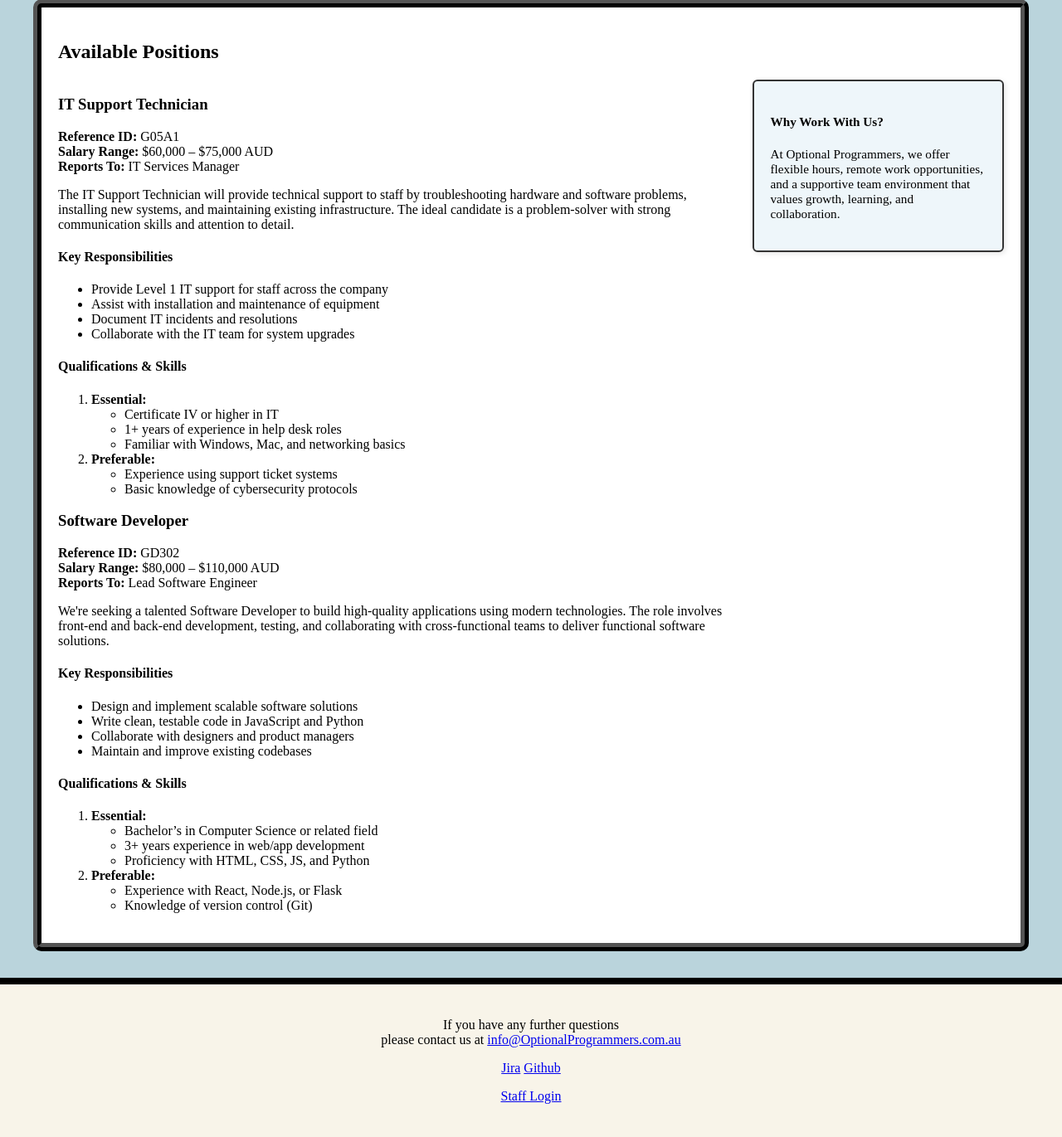
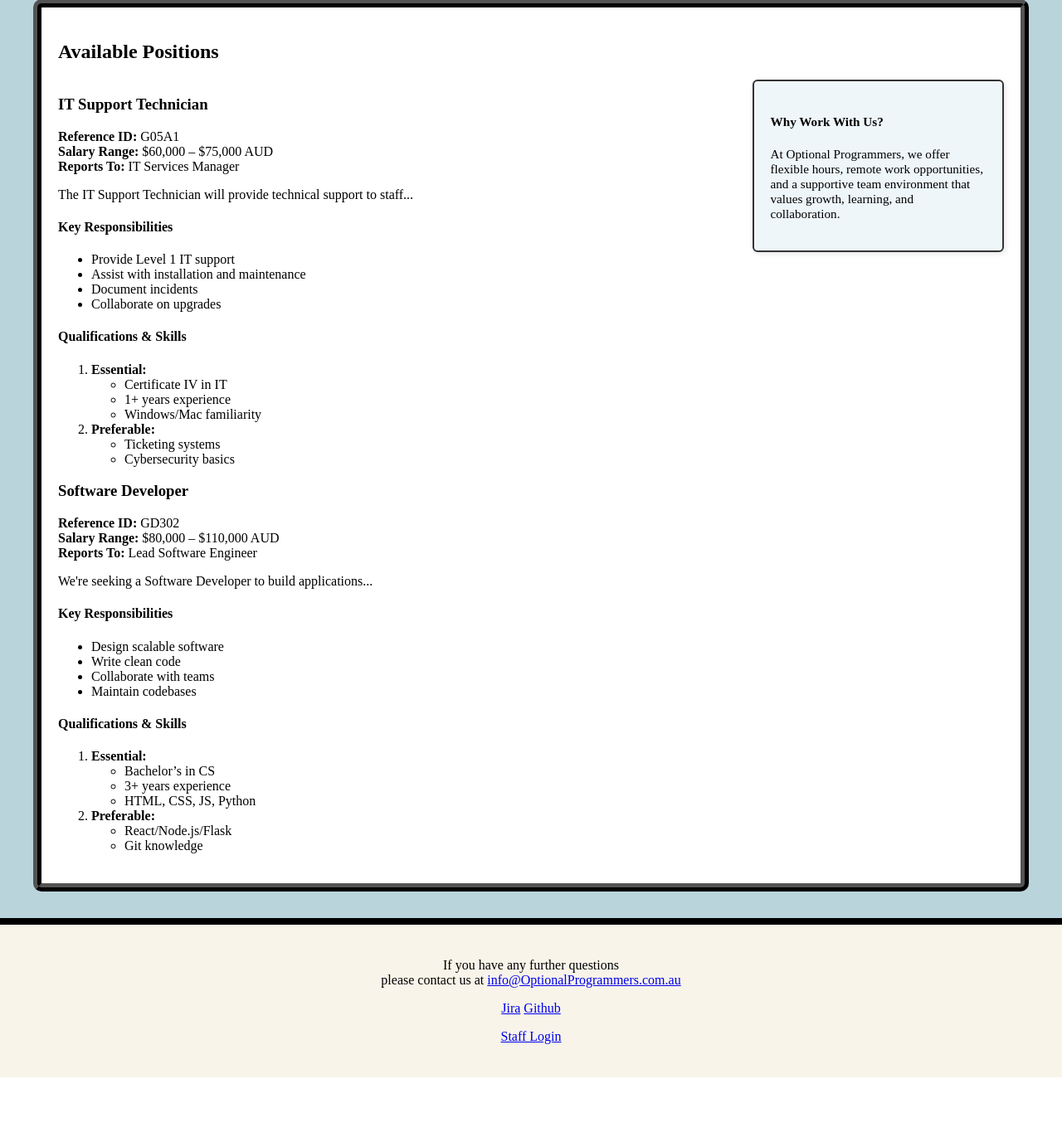
Before and after one commit to TwentyTwoCharacters/Web-Tech-Project-2, a PHP site: page /jobs.php in a window 1280 px wide. Shown: the part 233-1604 px from the top of the page at 83% size. After the commit the page ends 1532 px from the top, so only its background shows below. Run offline with PHP 8.4, Linux system fonts and the light colour scheme; data comes from the database, SQL or seed files in the repository.

Commit message:
html to php for jobs description

```diff
--- a/project2/jobs.php
+++ b/project2/jobs.php
@@ -28,97 +28,72 @@ subsections, lists etc. using the appropriate HTML elements-->
   <meta name="keywords" content="jobs, IT careers, web development, games development, positions">
   <meta name="author" content="Ali Afzali">
   <meta name="viewport" content="width=device-width, initial-scale=1.0">
-
   <title>Job Descriptions - Optional Programmers</title>
   <link rel="stylesheet" href="styles/styles.css">
 </head>
 
-<?php   include './include_files/header.inc';
-        require_once("settings.php");?>
+<body class="cssbody">
+
+<?php
+  include './include_files/header.inc';
+  require_once("settings.php");
+?>
 
 <main class="entirepage">
   <h2>Available Positions</h2>
-
   <div class="job-layout">
 
-      <!-- Job Descriptions -->
     <div class="job-content">
+      <?php
+      $conn = @mysqli_connect($host, $user, $pwd, $sql_db);
 
-        <section>
-          <h3>IT Support Technician</h3>
-          <article>
-            <p><strong>Reference ID:</strong> G05A1<br>
-            <strong>Salary Range:</strong> $60,000 – $75,000 AUD<br>
-            <strong>Reports To:</strong> IT Services Manager</p>
+      if (!$conn) {
+        echo "<p>Database connection failed.</p>";
+      } else {
+        $query = "SELECT * FROM jobs";
+        $result = mysqli_query($conn, $query);
 
-            <p>The IT Support Technician will provide technical support to staff by troubleshooting hardware and software problems, installing new systems, and maintaining existing infrastructure. The ideal candidate is a problem-solver with strong communication skills and attention to detail.</p>
+        if ($result && mysqli_num_rows($result) > 0) {
+          while ($row = mysqli_fetch_assoc($result)) {
+            echo "<section>";
+            echo "<h3>" . htmlspecialchars($row['title']) . "</h3>";
+            echo "<article>";
+            echo "<p><strong>Reference ID:</strong> " . htmlspecialchars($row['job_ref']) . "<br>";
+            echo "<strong>Salary Range:</strong> " . htmlspecialchars($row['salary_range']) . "<br>";
+            echo "<strong>Reports To:</strong> " . htmlspecialchars($row['reports_to']) . "</p>";
 
-            <h4>Key Responsibilities</h4>
-            <ul>
-              <li>Provide Level 1 IT support for staff across the company</li>
-              <li>Assist with installation and maintenance of equipment</li>
-              <li>Document IT incidents and resolutions</li>
-              <li>Collaborate with the IT team for system upgrades</li>
-            </ul>
+            echo "<p>" . htmlspecialchars($row['description']) . "</p>";
 
-            <h4>Qualifications & Skills</h4>
-            <ol>
-              <li><strong>Essential:</strong>
-                <ul>
-                  <li>Certificate IV or higher in IT</li>
-                  <li>1+ years of experience in help desk roles</li>
-                  <li>Familiar with Windows, Mac, and networking basics</li>
-                </ul>
-              </li>
-              <li><strong>Preferable:</strong>
-                <ul>
-                  <li>Experience using support ticket systems</li>
-                  <li>Basic knowledge of cybersecurity protocols</li>
-                </ul>
-              </li>
-            </ol>
-          </article>
-        </section>
+            echo "<h4>Key Responsibilities</h4><ul>";
+            foreach (explode("\n", $row['responsibilities']) as $resp) {
+              echo "<li>" . htmlspecialchars($resp) . "</li>";
+            }
+            echo "</ul>";
 
-        <section>
-          <h3>Software Developer</h3>
-          <article>
-            <p><strong>Reference ID:</strong> GD302<br>
-            <strong>Salary Range:</strong> $80,000 – $110,000 AUD<br>
-            <strong>Reports To:</strong> Lead Software Engineer</p>
+            echo "<h4>Qualifications & Skills</h4><ol>";
+            echo "<li><strong>Essential:</strong><ul>";
+            foreach (explode("\n", $row['essential_skills']) as $skill) {
+              echo "<li>" . htmlspecialchars($skill) . "</li>";
+            }
+            echo "</ul></li>";
 
-            <p>We're seeking a talented Software Developer to build high-quality applications using modern technologies. The role involves front-end and back-end development, testing, and collaborating with cross-functional teams to deliver functional software solutions.</p>
+            echo "<li><strong>Preferable:</strong><ul>";
+            foreach (explode("\n", $row['preferable_skills']) as $skill) {
+              echo "<li>" . htmlspecialchars($skill) . "</li>";
+            }
+            echo "</ul></li></ol>";
 
-            <h4>Key Responsibilities</h4>
-            <ul>
-              <li>Design and implement scalable software solutions</li>
-              <li>Write clean, testable code in JavaScript and Python</li>
-              <li>Collaborate with designers and product managers</li>
-              <li>Maintain and improve existing codebases</li>
-            </ul>
+            echo "</article></section>";
+          }
+        } else {
+          echo "<p>No jobs found in the database.</p>";
+        }
 
-            <h4>Qualifications & Skills</h4>
-            <ol>
-              <li><strong>Essential:</strong>
-                <ul>
-                  <li>Bachelor’s in Computer Science or related field</li>
-                  <li>3+ years experience in web/app development</li>
-                  <li>Proficiency with HTML, CSS, JS, and Python</li>
-                </ul>
-              </li>
-              <li><strong>Preferable:</strong>
-                <ul>
-                  <li>Experience with React, Node.js, or Flask</li>
-                  <li>Knowledge of version control (Git)</li>
-                </ul>
-              </li>
-            </ol>
-          </article>
-        </section>
-
+        mysqli_close($conn);
+      }
+      ?>
     </div>
 
-      <!-- Aside box -->
     <aside>
       <h4>Why Work With Us?</h4>
       <p>At Optional Programmers, we offer flexible hours, remote work opportunities, and a supportive team environment that values growth, learning, and collaboration.</p>
@@ -127,7 +102,7 @@ subsections, lists etc. using the appropriate HTML elements-->
   </div>
 </main>
 
-  <!-- footer content found in footer.inc-->
 <?php include './include_files/footer.inc'; ?>
 
+</body>
 </html>
```
Lines whose indentation alone changed are shown as unchanged.
